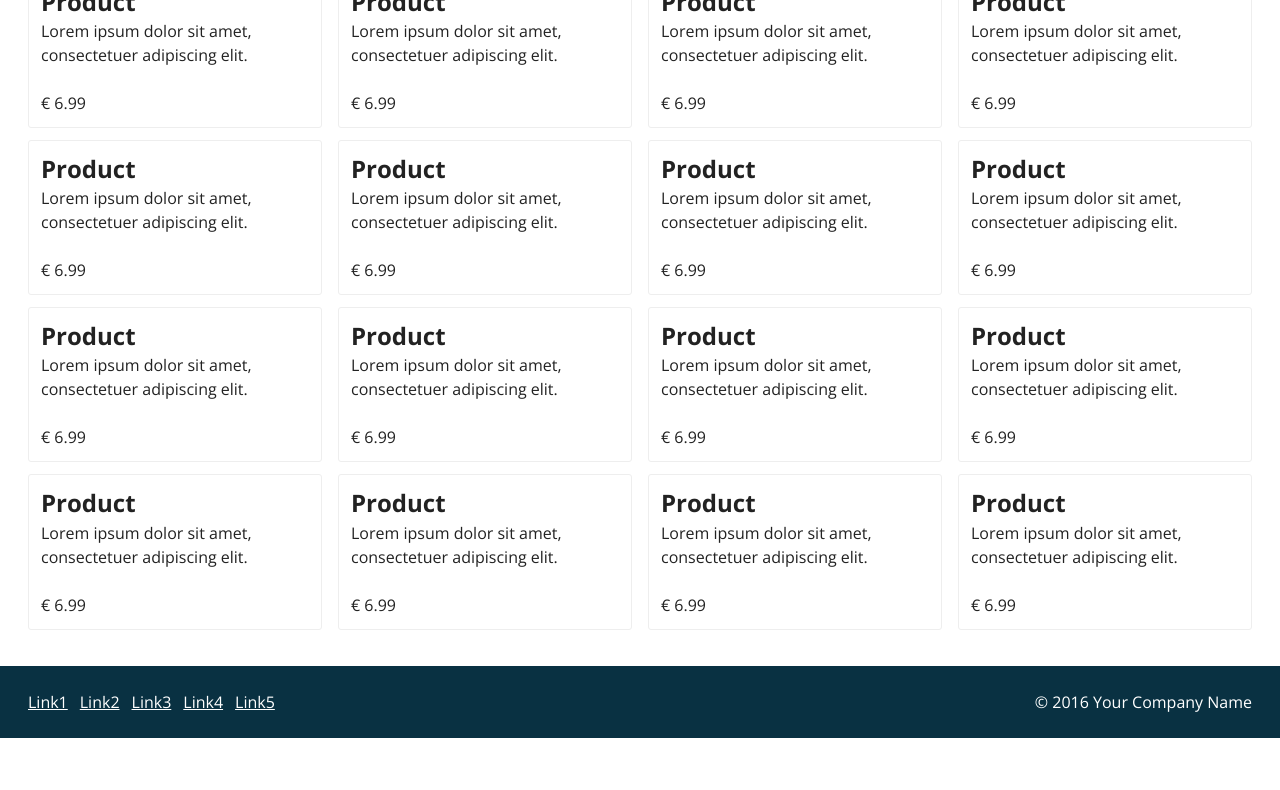
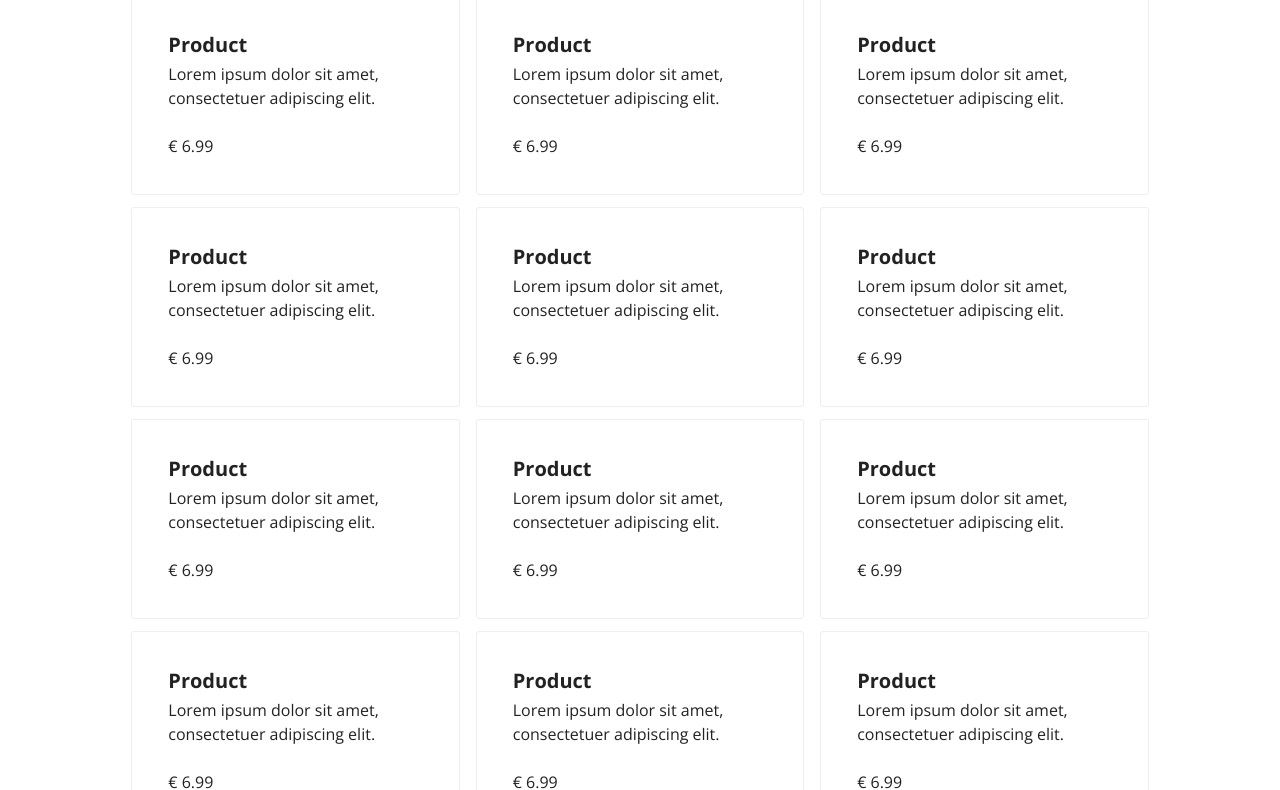
Before and after one commit to CastleCSS/castlecss-boilerplate, a website: page products.html in a window 1280 px wide. Shown: the part 538-1328 px from the top of the page. Before the commit the page ends 1276 px from the top, so only its background shows below. Drawn offline with nearby package versions, Linux system fonts and the light colour scheme.

Commit message:
Styling boilerplate

```diff
--- a/Gruntfile.js
+++ b/Gruntfile.js
@@ -28,8 +28,7 @@ module.exports = function(grunt) {
 			options: {
 				// Rewrite and save sourcemap as seperate file
 				map: {
-					inline: false,
-					annotation: 'dist/css/'
+					inline: false
 				},
 				processors: [
 					// Add fallbacks for rem units
--- a/products.html
+++ b/products.html
@@ -44,141 +44,143 @@
 	</nav>
 
 	<!-- Hero banner to display your message and/or call-to-action -->
-	<section class="hero ta-center">
+	<section class="hero p-block ta-center">
+		<div class="g jc-center">
+			<div class="b0_12 b3_14">
 				<div class="container">
-			<div class="p p-b3-0">
 					<h1>Products</h1>
 					<p>Nulla viverra, neque a blandit fermentum, magna sem dictum lacus, fringilla dignissim orci risus nec leo. Sed imperdiet
-					lacinia efficitur. Vivamus varius finibus leo, ut pharetra lectus elementum id. In hac habitasse platea dictumst. Proin
-					augue lorem, sollicitudin et leo et, pretium ultricies orci. Aenean ante est, rhoncus a dapibus et, luctus id purus.
-					Sed ornare metus a nisl volutpat faucibus. Vivamus venenatis fermentum magna, at hendrerit tellus sagittis ut. </p>
+						lacinia efficitur. Vivamus varius finibus leo. </p>
 					<a href="#" class="btn-theme02">Read more</a>
+				</div>
 			</div>
 		</div>
 	</section>
 
 	<!-- Main section to place your content -->
 	<section class="container">
+		<div class="g jc-center">
+			<div class="b0_12 b3_20">
 				<!-- Products grid -->
-		<div class="p p-b3-0 mb mt-2x">
+				<div class="pt-block pb-block">
 					<div class="g">
 						<div class="b0_12">
-					<h1>Products</h1>
+							<h1 class="mb">Products</h1>
 						</div>
 					</div>
-		</div>
-		<div class="p p-b3-0 mb-2x">
 					<div class="g">
-				<div class="b0_06 b3_06">
-					<div class="block border transparent">
-						<h3>Product</h3>
+						<div class="b0_06 b3_08">
+							<div class="p-3x block border transparent">
+								<h3 class="head head5">Product</h3>
 								<p>Lorem ipsum dolor sit amet, consectetuer adipiscing elit.</p>
 								<span>&euro;&nbsp;6.99</span>
 							</div>
 						</div>
-				<div class="b0_06 b3_06">
-					<div class="block border transparent">
-						<h3>Product</h3>
+						<div class="b0_06 b3_08">
+							<div class="p-3x block border transparent">
+								<h3 class="head head5">Product</h3>
 								<p>Lorem ipsum dolor sit amet, consectetuer adipiscing elit.</p>
 								<span>&euro;&nbsp;6.99</span>
 							</div>
 						</div>
-				<div class="b0_06 b3_06">
-					<div class="block border transparent">
-						<h3>Product</h3>
+						<div class="b0_06 b3_08">
+							<div class="p-3x block border transparent">
+								<h3 class="head head5">Product</h3>
 								<p>Lorem ipsum dolor sit amet, consectetuer adipiscing elit.</p>
 								<span>&euro;&nbsp;6.99</span>
 							</div>
 						</div>
-				<div class="b0_06 b3_06">
-					<div class="block border transparent">
-						<h3>Product</h3>
+						<div class="b0_06 b3_08">
+							<div class="p-3x block border transparent">
+								<h3 class="head head5">Product</h3>
 								<p>Lorem ipsum dolor sit amet, consectetuer adipiscing elit.</p>
 								<span>&euro;&nbsp;6.99</span>
 							</div>
 						</div>
-				<div class="b0_06 b3_06">
-					<div class="block border transparent">
-						<h3>Product</h3>
+						<div class="b0_06 b3_08">
+							<div class="p-3x block border transparent">
+								<h3 class="head head5">Product</h3>
 								<p>Lorem ipsum dolor sit amet, consectetuer adipiscing elit.</p>
 								<span>&euro;&nbsp;6.99</span>
 							</div>
 						</div>
-				<div class="b0_06 b3_06">
-					<div class="block border transparent">
-						<h3>Product</h3>
+						<div class="b0_06 b3_08">
+							<div class="p-3x block border transparent">
+								<h3 class="head head5">Product</h3>
 								<p>Lorem ipsum dolor sit amet, consectetuer adipiscing elit.</p>
 								<span>&euro;&nbsp;6.99</span>
 							</div>
 						</div>
-				<div class="b0_06 b3_06">
-					<div class="block border transparent">
-						<h3>Product</h3>
+						<div class="b0_06 b3_08">
+							<div class="p-3x block border transparent">
+								<h3 class="head head5">Product</h3>
 								<p>Lorem ipsum dolor sit amet, consectetuer adipiscing elit.</p>
 								<span>&euro;&nbsp;6.99</span>
 							</div>
 						</div>
-				<div class="b0_06 b3_06">
-					<div class="block border transparent">
-						<h3>Product</h3>
+						<div class="b0_06 b3_08">
+							<div class="p-3x block border transparent">
+								<h3 class="head head5">Product</h3>
 								<p>Lorem ipsum dolor sit amet, consectetuer adipiscing elit.</p>
 								<span>&euro;&nbsp;6.99</span>
 							</div>
 						</div>
-				<div class="b0_06 b3_06">
-					<div class="block border transparent">
-						<h3>Product</h3>
+						<div class="b0_06 b3_08">
+							<div class="p-3x block border transparent">
+								<h3 class="head head5">Product</h3>
 								<p>Lorem ipsum dolor sit amet, consectetuer adipiscing elit.</p>
 								<span>&euro;&nbsp;6.99</span>
 							</div>
 						</div>
-				<div class="b0_06 b3_06">
-					<div class="block border transparent">
-						<h3>Product</h3>
+						<div class="b0_06 b3_08">
+							<div class="p-3x block border transparent">
+								<h3 class="head head5">Product</h3>
 								<p>Lorem ipsum dolor sit amet, consectetuer adipiscing elit.</p>
 								<span>&euro;&nbsp;6.99</span>
 							</div>
 						</div>
-				<div class="b0_06 b3_06">
-					<div class="block border transparent">
-						<h3>Product</h3>
+						<div class="b0_06 b3_08">
+							<div class="p-3x block border transparent">
+								<h3 class="head head5">Product</h3>
 								<p>Lorem ipsum dolor sit amet, consectetuer adipiscing elit.</p>
 								<span>&euro;&nbsp;6.99</span>
 							</div>
 						</div>
-				<div class="b0_06 b3_06">
-					<div class="block border transparent">
-						<h3>Product</h3>
+						<div class="b0_06 b3_08">
+							<div class="p-3x block border transparent">
+								<h3 class="head head5">Product</h3>
 								<p>Lorem ipsum dolor sit amet, consectetuer adipiscing elit.</p>
 								<span>&euro;&nbsp;6.99</span>
 							</div>
 						</div>
-				<div class="b0_06 b3_06">
-					<div class="block border transparent">
-						<h3>Product</h3>
+						<div class="b0_06 b3_08">
+							<div class="p-3x block border transparent">
+								<h3 class="head head5">Product</h3>
 								<p>Lorem ipsum dolor sit amet, consectetuer adipiscing elit.</p>
 								<span>&euro;&nbsp;6.99</span>
 							</div>
 						</div>
-				<div class="b0_06 b3_06">
-					<div class="block border transparent">
-						<h3>Product</h3>
+						<div class="b0_06 b3_08">
+							<div class="p-3x block border transparent">
+								<h3 class="head head5">Product</h3>
 								<p>Lorem ipsum dolor sit amet, consectetuer adipiscing elit.</p>
 								<span>&euro;&nbsp;6.99</span>
 							</div>
 						</div>
-				<div class="b0_06 b3_06">
-					<div class="block border transparent">
-						<h3>Product</h3>
+						<div class="b0_06 b3_08">
+							<div class="p-3x block border transparent">
+								<h3 class="head head5">Product</h3>
 								<p>Lorem ipsum dolor sit amet, consectetuer adipiscing elit.</p>
 								<span>&euro;&nbsp;6.99</span>
 							</div>
 						</div>
-				<div class="b0_06 b3_06">
-					<div class="block border transparent">
-						<h3>Product</h3>
+						<div class="b0_06 b3_08">
+							<div class="p-3x block border transparent">
+								<h3 class="head head5">Product</h3>
 								<p>Lorem ipsum dolor sit amet, consectetuer adipiscing elit.</p>
 								<span>&euro;&nbsp;6.99</span>
+							</div>
+						</div>
 					</div>
 				</div>
 			</div>
--- /dev/null
+++ b/scss/base/example.utility.scss
@@ -0,0 +1,38 @@
+$p-block: $padding-default*6;
+$p-block-b3: $padding-default*6;
+
+.p-block {
+	padding: $p-block;
+}
+.pt-block {
+	padding-top: $p-block;
+}
+.pr-block {
+	padding-right: $p-block;
+}
+.pb-block {
+	padding-bottom: $p-block;
+}
+.pl-block {
+	padding-left: $p-block;
+}
+
+@media only screen and (min-width: $b3) {
+
+	.p-block {
+		padding: $p-block-b3;
+	}
+	.pt-block {
+		padding-top: $p-block-b3;
+	}
+	.pr-block {
+		padding-right: $p-block-b3;
+	}
+	.pb-block {
+		padding-bottom: $p-block-b3;
+	}
+	.pl-block {
+		padding-left: $p-block-b3;
+	}
+
+}
--- a/scss/layout/example.footer.scss
+++ b/scss/layout/example.footer.scss
@@ -5,6 +5,10 @@ footer {
 
 	a {
 		color: $color01;
+
+		&:hover {
+			color: inherit;
+		}
 	}
 }
 
--- a/scss/layout/example.hero.scss
+++ b/scss/layout/example.hero.scss
@@ -2,11 +2,17 @@
 .hero {
 	background: $theme04;
 	color: $theme02;
-	padding: $padding-default*6 0;
-	margin-bottom: $margin-default;
 
 	h1 {
-		font-size: 6rem;
+		font-size: 4rem;
 		margin-bottom: 0;
 	}
 }
+
+@media only screen and (min-width: $b3) {
+	.hero {
+		h1 {
+			font-size: 6rem;
+		}
+	}
+}
--- a/scss/main.scss
+++ b/scss/main.scss
@@ -21,10 +21,13 @@
 @import "layout/example.footer";
 @import "layout/example.form";
 
+
 /*
-	--------------------------------------
-	Include your own files above this line
+--------------------------------------
+Include your own files above this line
 */
 
 @import "node_modules/castlecss-core/sass/base/utility";
 @import "node_modules/castlecss-core/sass/base/utility_spacers";
+
+@import "base/example.utility";
```
Also changed, not shown: about.html (+10 -10 lines), contact.html (+14 -10 lines), index.html (+18 -11 lines), dist/css/styles.min.css, 2 other files. Lines whose indentation alone changed are shown as unchanged.
